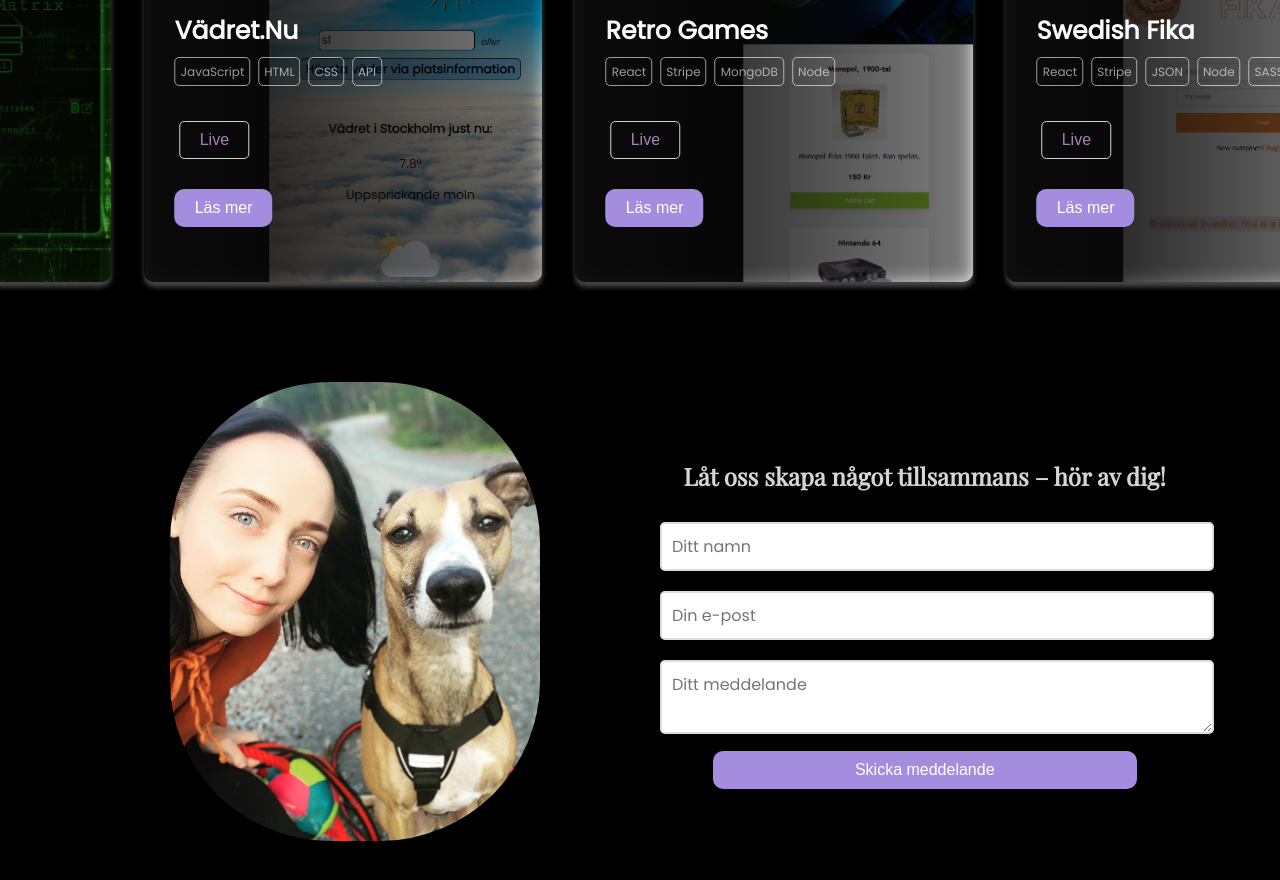
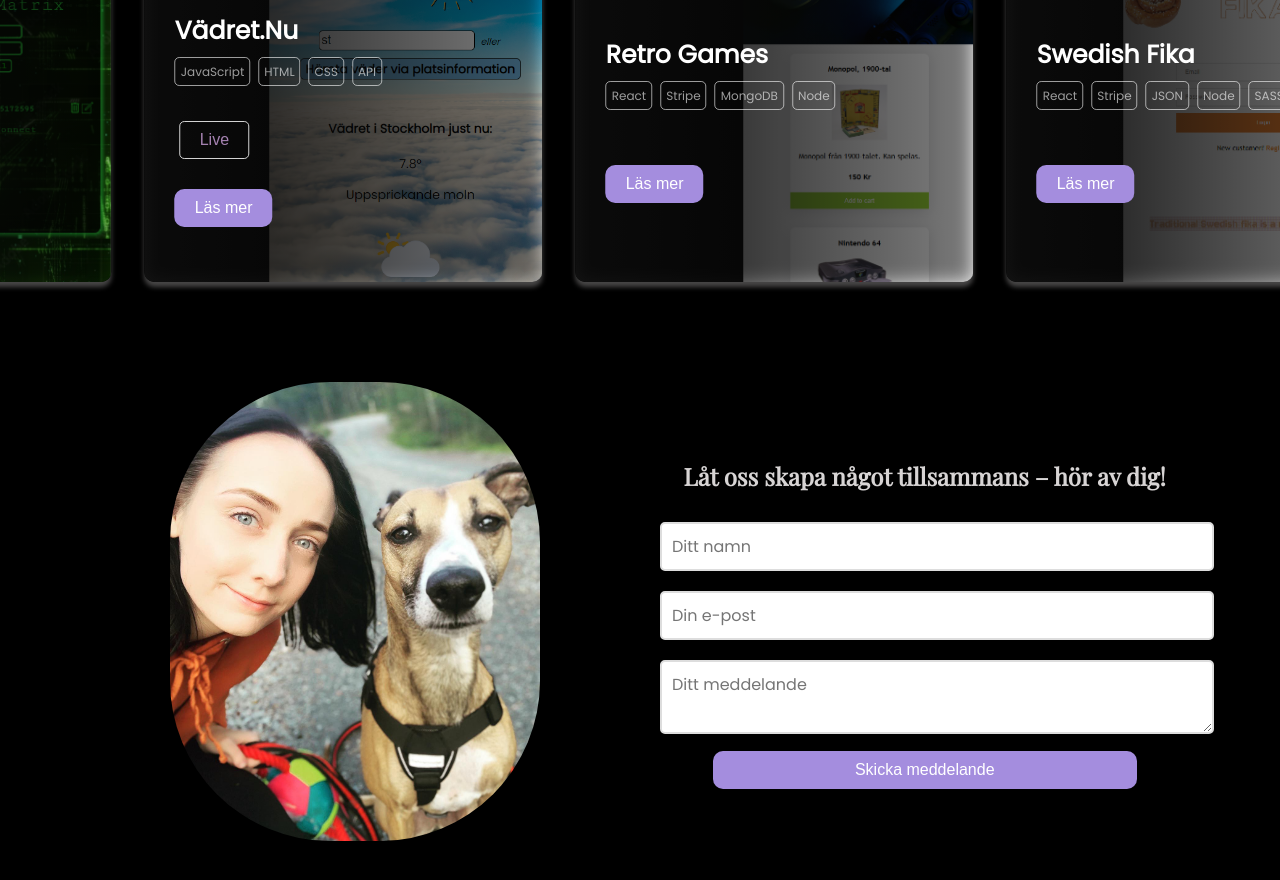
Before and after one commit to lindelind/portfolio, a React (Vite) app in the folder client/: page / in a window 1280 px wide. Shown: the part 2140-3020 px from the top of the page. Built offline with nearby package versions, Linux system fonts and the light colour scheme.

Commit message:
do not show live-button if there is no url

```diff
--- a/client/src/components/Projects.tsx
+++ b/client/src/components/Projects.tsx
@@ -12,10 +12,8 @@ import { useState } from "react";
 import { useTranslation } from "react-i18next";
 import { Description } from "../styledComponents/Description";
 import { styled } from "styled-components";
-import { t } from "i18next";
 
 
-// Anpassad modal med mörk bakgrund
 const StyledModal = styled(Modal)`
   .ant-modal-content {
     background-color: #1e1e1e; /* Mörk bakgrund */
@@ -50,67 +48,6 @@ type Project = {
 };
 
 
-
-const projects: Project[] = [
-
-  {
-    image: "/images/matrix.png",
-    title: "Matrix",
-    tags: ["JavaScript", "HTML", "CSS"],
-    description: t("projects.matrix_description"),
-    url: "https://signup-matrix.netlify.app",
-  },
-  {
-    image: "/images/vädret.png",
-    title: "Vädret.Nu",
-    tags: ["JavaScript", "HTML", "CSS", "API"],
-    description: t("projects.väder_description"),
-    url: "https://searchweathertoday.netlify.app",
-  },
-  {
-    image: "/images/retrogames2.png",
-    title: "Retro Games",
-    tags: ["React", "Stripe", "MongoDB", "Node"],
-    description: t("projects.retrogames_description"),
-    url: "",
-  },
-  {
-    image: "/images/swedishfika.png",
-    title: "Swedish Fika",
-    tags: ["React", "Stripe", "JSON", "Node", "SASS"],
-    description: t("projects.swedishfika_description"),
-    url: "",
-  },
-  {
-    image: "/images/newsletter.png",
-    title: "Newsletters",
-    tags: ["PHP", "SQL", "Docker"],
-    description: t("projects.newsletter_description"),
-    url: "",
-  },
-  {
-    image: "/images/imagessearch2.png",
-    title: "Image Search",
-    tags: ["React", "Auth0"],
-    description: t("projects.imagesearch_description"),
-    url: "",
-  },
-  {
-    image: "/images/todo.png",
-    title: "Todo-app",
-    tags: ["React", "CSS"],
-    description: t("projects.todo_description"),
-    url: "https://alinde-ost-todo.web.app",
-  },
-  {
-    image: "/images/hittavet-pic.png",
-    title: "HittaVet",
-    tags: ["React", "Typescript", "Node", "Firebase"],
-    description: t("projects.hittavet_description"),
-    url: "https://hittavet-c3cf4.web.app",
-  },
-];
-
 export const Projects = () => {
   const { t } = useTranslation();
 
@@ -134,28 +71,28 @@ export const Projects = () => {
       title: "Retro Games",
       tags: ["React", "Stripe", "MongoDB", "Node"],
       description: t("projects.retrogames_description"),
-      url: "",
+
     },
     {
       image: "/images/swedishfika.png",
       title: "Swedish Fika",
       tags: ["React", "Stripe", "JSON", "Node", "SASS"],
       description: t("projects.swedishfika_description"),
-      url: "",
+
     },
     {
       image: "/images/newsletter.png",
       title: "Newsletters",
       tags: ["PHP", "SQL", "Docker"],
       description: t("projects.newsletter_description"),
-      url: "",
+
     },
     {
       image: "/images/imagessearch2.png",
       title: "Image Search",
       tags: ["React", "Auth0"],
       description: t("projects.imagesearch_description"),
-      url: "",
+
     },
     {
       image: "/images/todo.png",
@@ -221,9 +158,16 @@ export const Projects = () => {
               <Title title={project.title} />
               <Tags tags={project.tags} />
               <br />
-              <SecondaryButton>
-                <a href={project.url}>Live</a>
-              </SecondaryButton>
+
+              {project?.url && (
+                <a
+                  href={project.url}
+                  target="_blank"
+                  rel="noopener noreferrer"
+                >
+                  <SecondaryButton>Live</SecondaryButton>
+                </a>
+              )}
               <br />
               <PrimaryButton onClick={() => showModal(project)}>
                 {t("projects.read_more")}
@@ -241,12 +185,14 @@ export const Projects = () => {
       >
         <Tags tags={modalContent?.tags || []} />
         <br />
-        <Description description={modalContent?.description || ""}  />
+        <Description description={modalContent?.description || ""} />
         <br />
-        <SecondaryButton>
-          <a href={modalContent?.url}>Live</a>
-        </SecondaryButton>
+        {modalContent?.url && (
+          <a href={modalContent.url} target="_blank" rel="noopener noreferrer">
+            <SecondaryButton>Live</SecondaryButton>
+          </a>
+        )}
       </StyledModal>
-          </>
-      );
+    </>
+  );
     };
```
